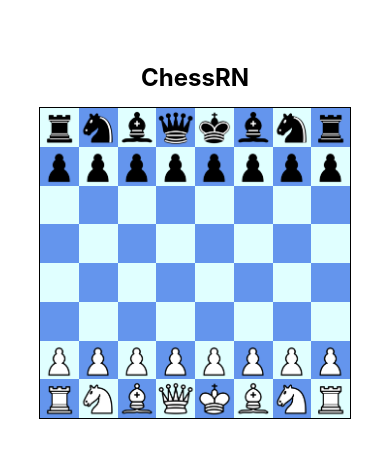
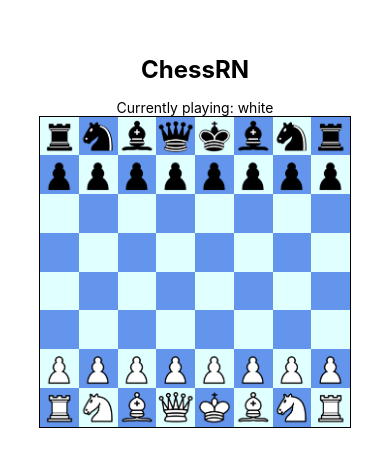
Before and after one commit to jelmersnippe/ChessRN, a React Native app: screen / in a window 390 px wide. Shown: the part 181-648 px from the top of the page. Built offline with nearby package versions, Linux system fonts and the light colour scheme.

Commit message:
Add currently playing display

```diff
--- a/src/components/Board/index.tsx
+++ b/src/components/Board/index.tsx
@@ -1,5 +1,5 @@
 import React, {FunctionComponent, useState} from 'react';
-import {TouchableOpacity, View} from 'react-native';
+import {Text, TouchableOpacity, View} from 'react-native';
 import styles from './styles';
 import theme from '../../config/theme';
 import {Props} from './Props';
@@ -100,10 +100,13 @@ const Board: FunctionComponent<Props> = ({initialBoard, pieces, initialActiveCol
     };
 
     return (
-        <View style={styles.board}>
-            {renderRanks()}
-            {renderPieces()}
-        </View>
+        <>
+            <Text>Currently playing: {activeColor === Color.WHITE ? 'white' : 'black'}</Text>
+            <View style={styles.board}>
+                {renderRanks()}
+                {renderPieces()}
+            </View>
+        </>
     );
 };
 
```
